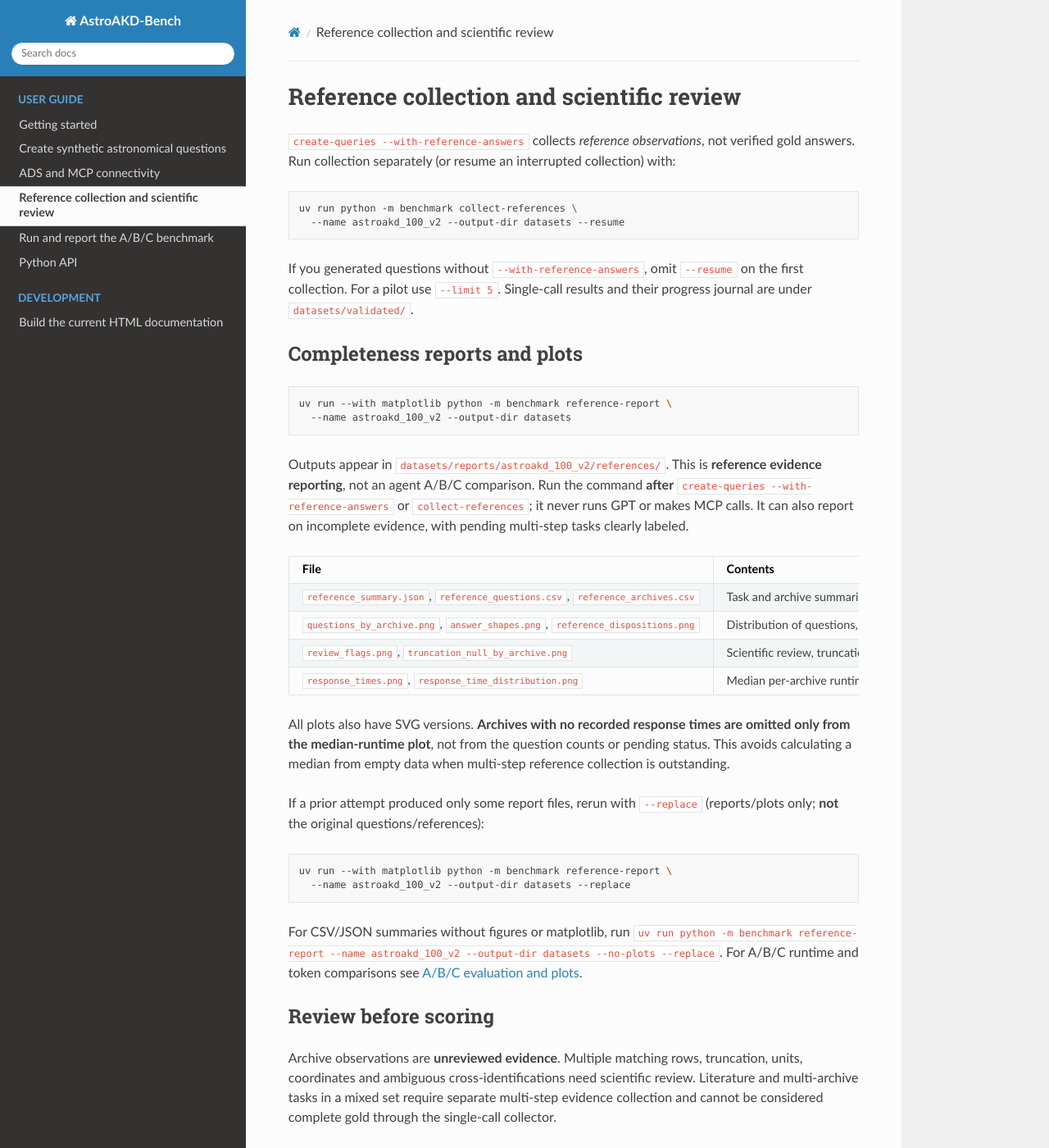
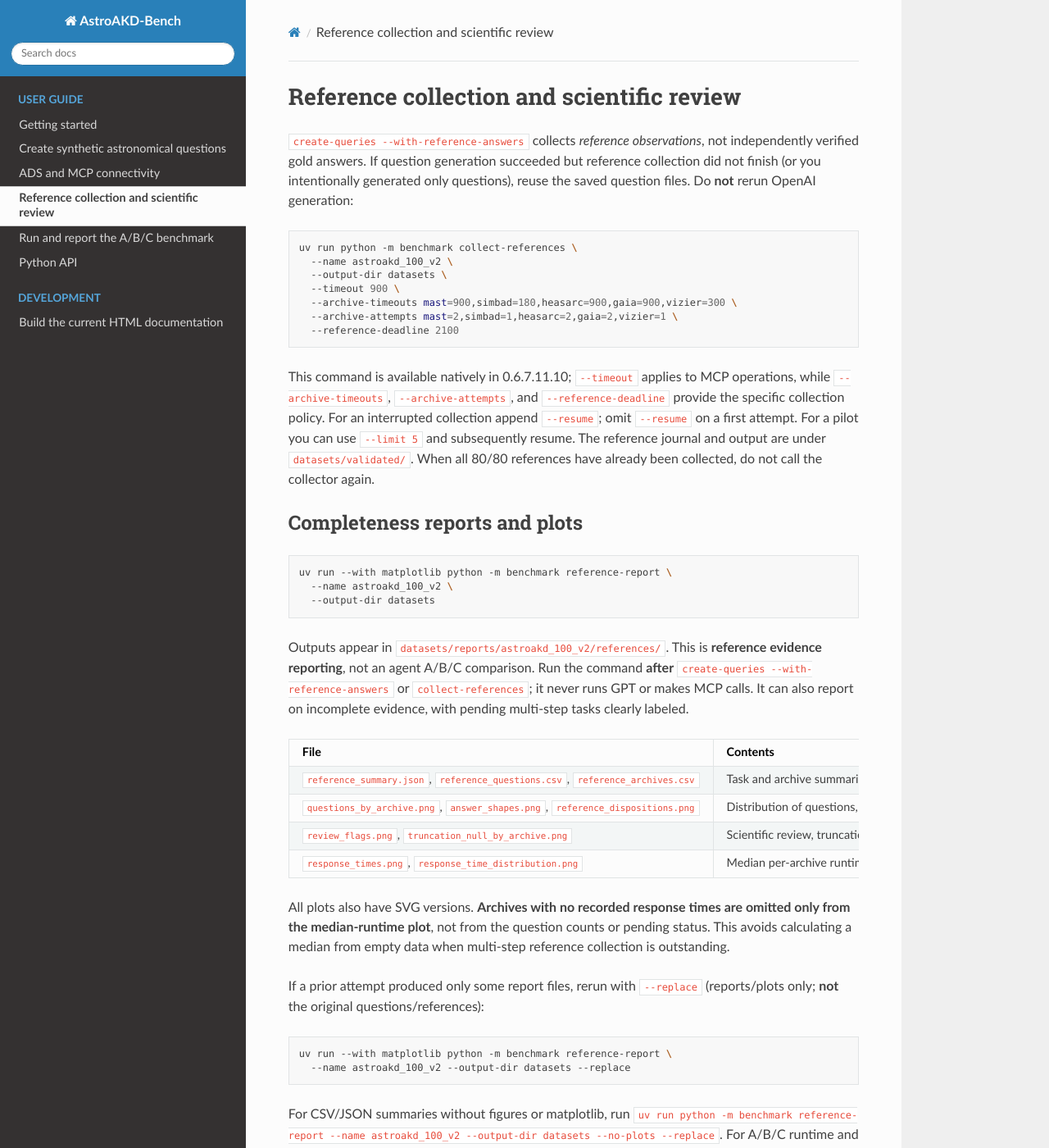
Before and after one commit to NASA-IMPACT/astroakd-bench, a Sphinx documentation site: the page built from docs/benchmark/references_and_review.md, in a window 1280 px wide and 1400 px high. Shown: the whole window at 82% size. Built offline with Sphinx 7.4.7 and the Read the Docs theme 3.1.0, drawn with Linux system fonts in a browser that asks for light colours; some of the changed text lies outside the part shown.

````diff
--- a/docs/benchmark/references_and_review.md
+++ b/docs/benchmark/references_and_review.md
@@ -1,19 +1,34 @@
 # Reference collection and scientific review
 
-`create-queries --with-reference-answers` collects *reference observations*, not verified gold answers. Run collection separately (or resume an interrupted collection) with:
+`create-queries --with-reference-answers` collects *reference observations*,
+not independently verified gold answers. If question generation succeeded but
+reference collection did not finish (or you intentionally generated only
+questions), reuse the saved question files. Do **not** rerun OpenAI generation:
 
 ```bash
 uv run python -m benchmark collect-references \
-  --name astroakd_100_v2 --output-dir datasets --resume
+  --name astroakd_100_v2 \
+  --output-dir datasets \
+  --timeout 900 \
+  --archive-timeouts mast=900,simbad=180,heasarc=900,gaia=900,vizier=300 \
+  --archive-attempts mast=2,simbad=1,heasarc=2,gaia=2,vizier=1 \
+  --reference-deadline 2100
 ```
 
-If you generated questions without `--with-reference-answers`, omit `--resume` on the first collection. For a pilot use `--limit 5`. Single-call results and their progress journal are under `datasets/validated/`.
+This command is available natively in 0.6.7.11.10; `--timeout` applies to
+MCP operations, while `--archive-timeouts`, `--archive-attempts`, and
+`--reference-deadline` provide the specific collection policy. For an
+interrupted collection append `--resume`; omit `--resume` on a first attempt.
+For a pilot you can use `--limit 5` and subsequently resume. The reference
+journal and output are under `datasets/validated/`. When all 80/80 references
+have already been collected, do not call the collector again.
 
 ## Completeness reports and plots
 
 ```bash
 uv run --with matplotlib python -m benchmark reference-report \
-  --name astroakd_100_v2 --output-dir datasets
+  --name astroakd_100_v2 \
+  --output-dir datasets
 ```
 
 Outputs appear in `datasets/reports/astroakd_100_v2/references/`. This is **reference evidence reporting**, not an agent A/B/C comparison. Run the command **after** `create-queries --with-reference-answers` or `collect-references`; it never runs GPT or makes MCP calls. It can also report on incomplete evidence, with pending multi-step tasks clearly labeled.
@@ -38,7 +53,10 @@ For CSV/JSON summaries without figures or matplotlib, run `uv run python -m benc
 
 ## Review before scoring
 
-Archive observations are **unreviewed evidence**. Multiple matching rows, truncation, units, coordinates and ambiguous cross-identifications need scientific review. Literature and multi-archive tasks in a mixed set require separate multi-step evidence collection and cannot be considered complete gold through the single-call collector.
+Archive observations are **unreviewed evidence**. Multiple matching rows, truncation, units, coordinates and ambiguous cross-identifications need scientific review. Literature and multi-archive tasks in a mixed set require separate multi-step evidence collection and cannot be considered complete gold through the single-call collector. A `status: REVIEW` report does not mean the
+80 single-call references failed: 80 nonempty records may be collected while
+20 literature/multi-archive questions still require separate multi-step
+evidence and the references remain unreviewed.
 
 The detailed commands `reference-review-draft` and `gold-finalize` remain available for explicitly reviewed single-call datasets. Do not promote generated questions or raw archive values to scientifically verified gold automatically.
 
````
Also changed, not shown: CHANGELOG.md (+11 -0 lines), README.md (+35 -9 lines), docs/benchmark/create_queries.md (+30 -0 lines), docs/benchmark/quickstart.md (+22 -0 lines).
